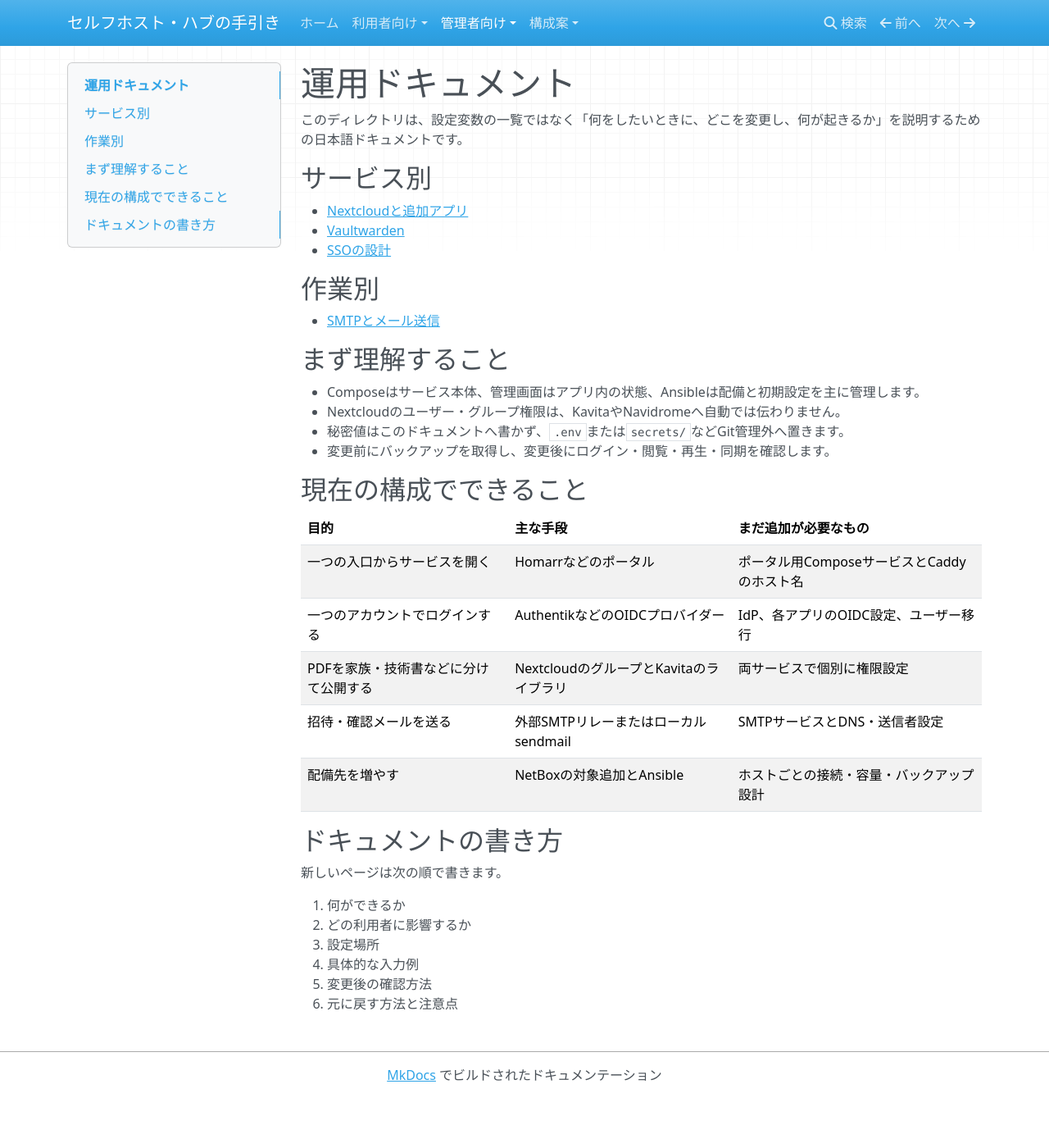
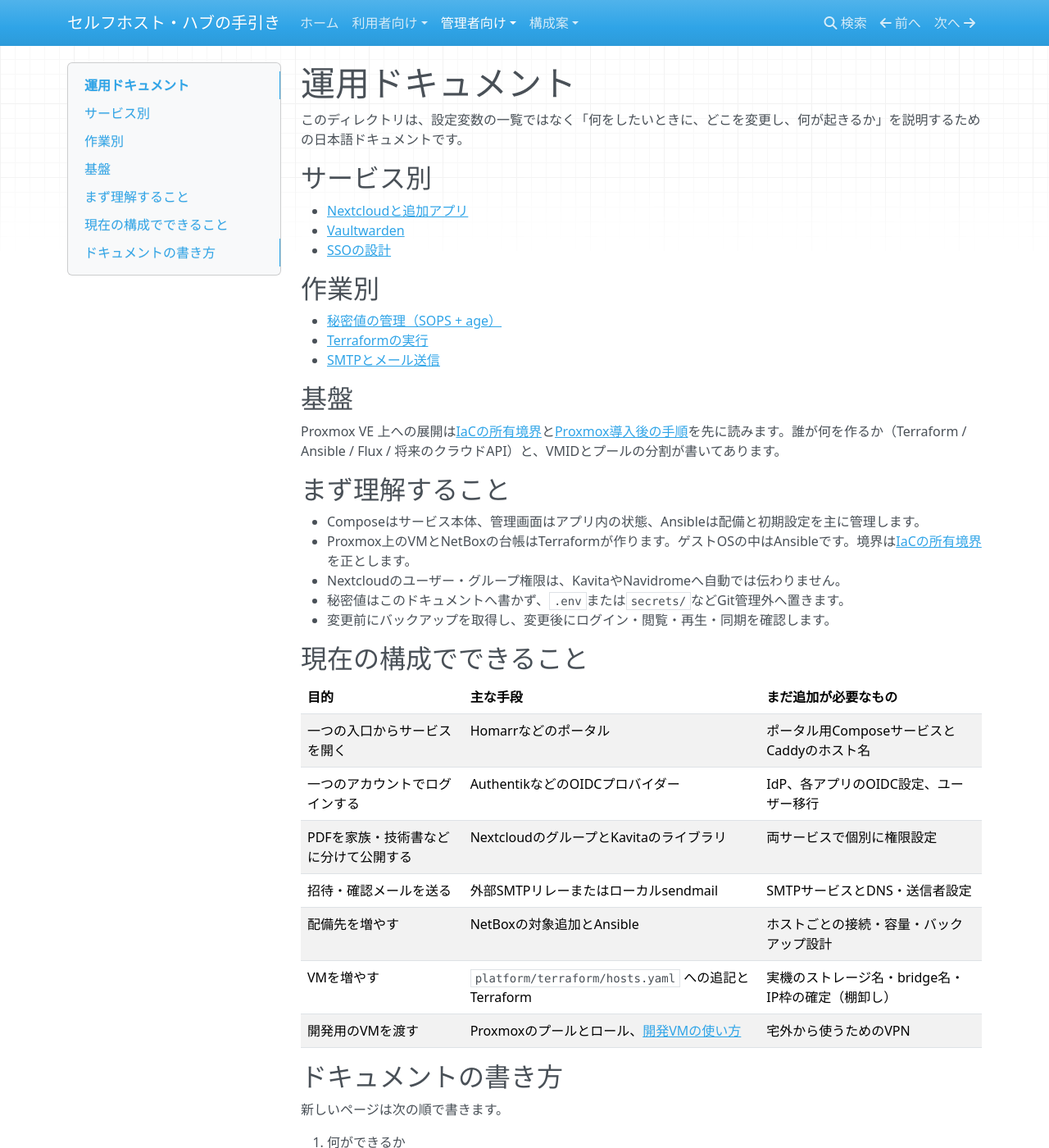
Before and after one commit to rurutheGeek/shake-cloud, an MkDocs documentation site: the page built from docs/overview.md, in a window 1280 px wide and 1400 px high. Shown: the whole window at 82% size. Built offline with MkDocs 1.6.1, drawn with Linux system fonts in a browser that asks for light colours; nearby versions of some CDN libraries.

Commit message:
docs: 新しい基盤ドキュメントを README と運用インデックスから辿れるようにする
Co-Authored-By: Claude Opus 5 <noreply@anthropic.com>

```diff
--- a/docs/overview.md
+++ b/docs/overview.md
@@ -10,11 +10,18 @@
 
 ## 作業別
 
+- [秘密値の管理（SOPS + age）](operations/secrets.md)
+- [Terraformの実行](operations/terraform.md)
 - [SMTPとメール送信](operations/smtp.md)
+
+## 基盤
+
+Proxmox VE 上への展開は[IaCの所有境界](architecture/iac.md)と[Proxmox導入後の手順](architecture/bring-up.md)を先に読みます。誰が何を作るか（Terraform / Ansible / Flux / 将来のクラウドAPI）と、VMIDとプールの分割が書いてあります。
 
 ## まず理解すること
 
 - Composeはサービス本体、管理画面はアプリ内の状態、Ansibleは配備と初期設定を主に管理します。
+- Proxmox上のVMとNetBoxの台帳はTerraformが作ります。ゲストOSの中はAnsibleです。境界は[IaCの所有境界](architecture/iac.md)を正とします。
 - Nextcloudのユーザー・グループ権限は、KavitaやNavidromeへ自動では伝わりません。
 - 秘密値はこのドキュメントへ書かず、`.env`または`secrets/`などGit管理外へ置きます。
 - 変更前にバックアップを取得し、変更後にログイン・閲覧・再生・同期を確認します。
@@ -28,6 +35,8 @@
 | PDFを家族・技術書などに分けて公開する | NextcloudのグループとKavitaのライブラリ | 両サービスで個別に権限設定 |
 | 招待・確認メールを送る | 外部SMTPリレーまたはローカルsendmail | SMTPサービスとDNS・送信者設定 |
 | 配備先を増やす | NetBoxの対象追加とAnsible | ホストごとの接続・容量・バックアップ設計 |
+| VMを増やす | `platform/terraform/hosts.yaml` への追記とTerraform | 実機のストレージ名・bridge名・IP枠の確定（棚卸し） |
+| 開発用のVMを渡す | Proxmoxのプールとロール、[開発VMの使い方](services/devvm.md) | 宅外から使うためのVPN |
 
 ## ドキュメントの書き方
 
```
Also changed, not shown: README.md (+1 -0 lines).
